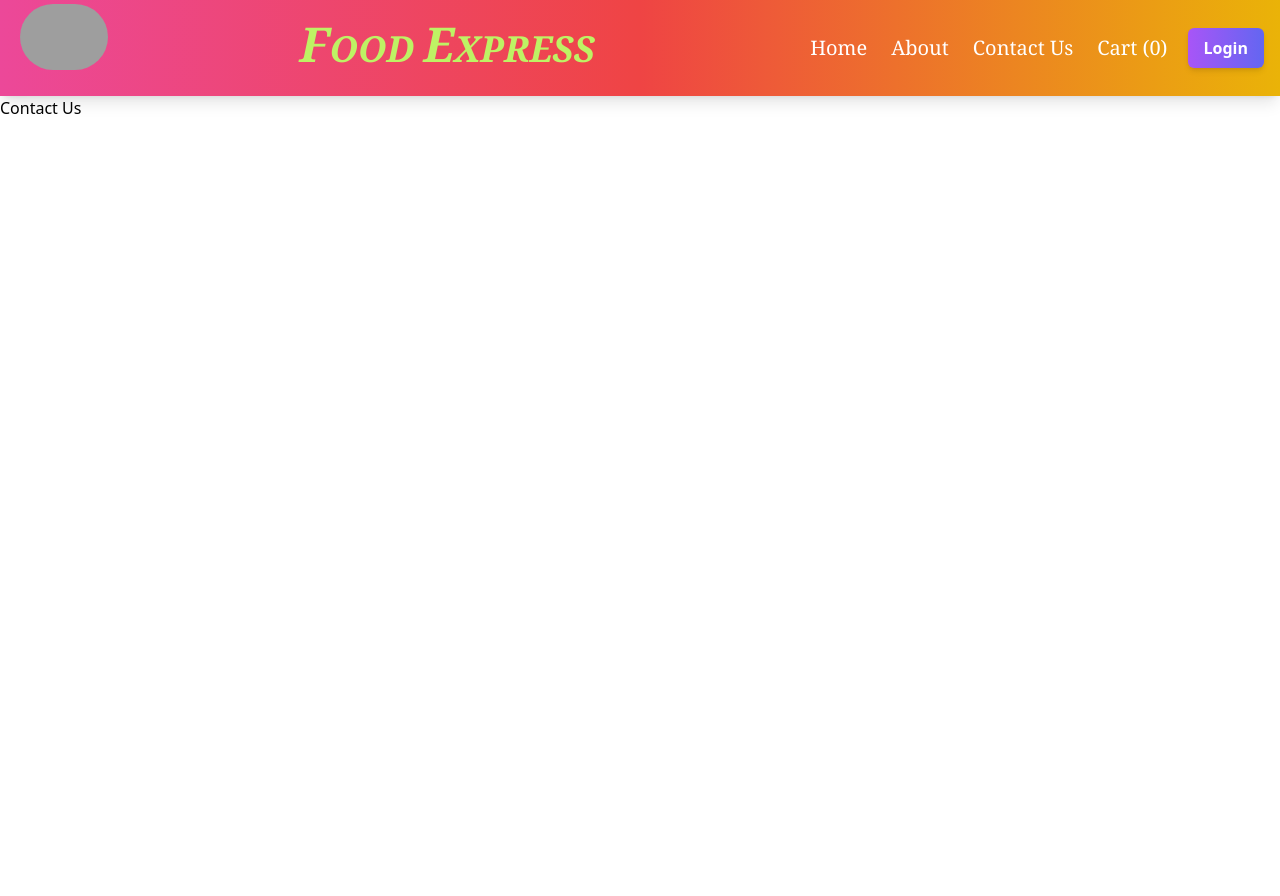
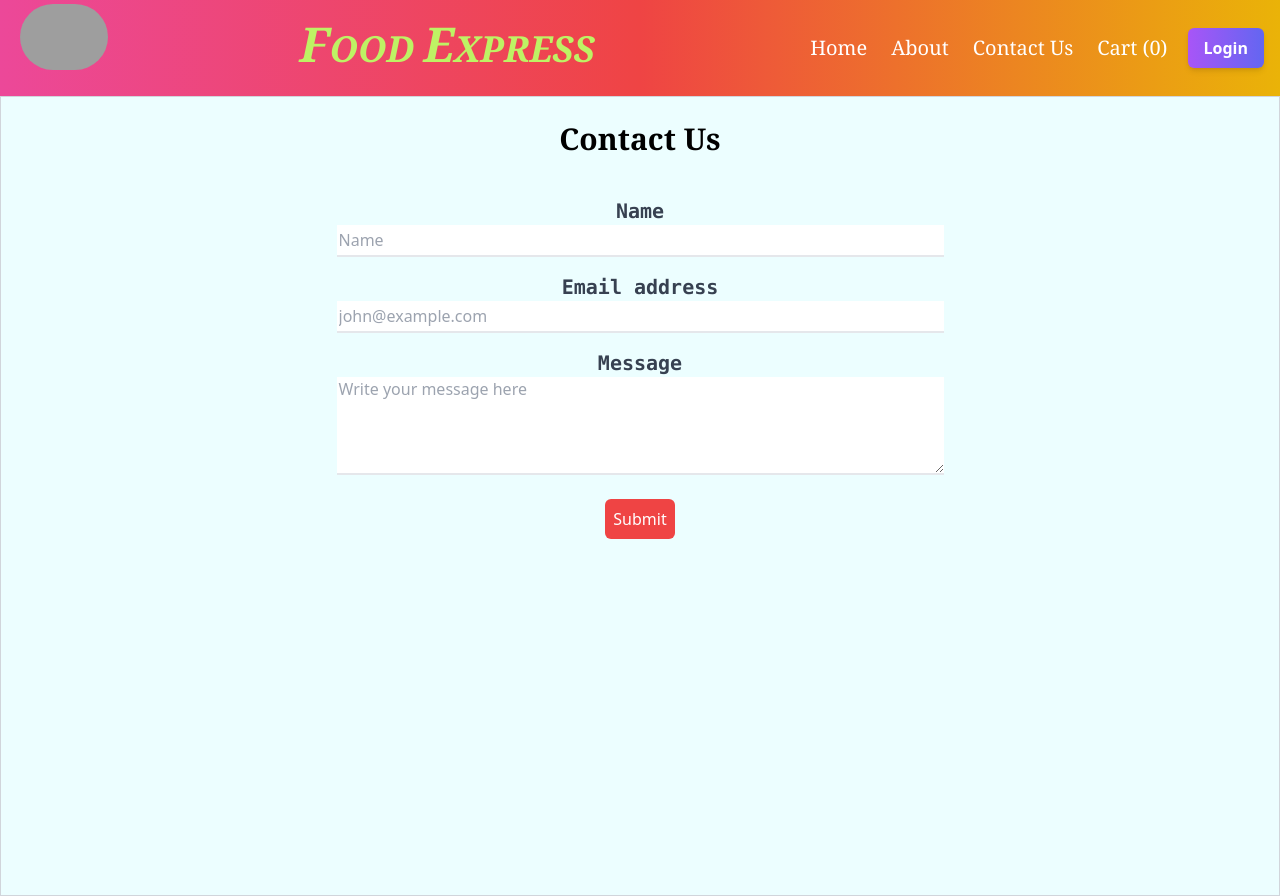
Before and after one commit to MasharibYazdani/Food-Express, a React (Vite) app: page /contact in a window 1280 px wide. Before the commit the page ends 800 px from the top, so only its background shows below. Built offline with nearby package versions, Linux system fonts and the light colour scheme; grey boxes are pictures that could not be loaded.

Commit message:
Completed About and Contact

```diff
--- a/index.html
+++ b/index.html
@@ -5,7 +5,7 @@
     <meta name="viewport" content="width=device-width, initial-scale=1.0" />
 
     <link rel="stylesheet" href="index.css" />
-    <title>First Code</title>
+    <title>Food Express</title>
   </head>
   <body>
     <div id="root">Not Rendered</div>
--- a/package.json
+++ b/package.json
@@ -20,6 +20,7 @@
   "devDependencies": {
     "@babel/core": "^7.23.7",
     "@babel/preset-env": "^7.23.8",
+    "@tailwindcss/forms": "^0.5.7",
     "@testing-library/react": "^14.1.2",
     "babel-jest": "^29.7.0",
     "jest": "^29.7.0",
--- a/src/components/About.js
+++ b/src/components/About.js
@@ -1,8 +1,67 @@
 const About = () => {
   return (
-    <div>
-      <h1>About Us</h1>
-      <h2>I am a good boy</h2>
+    <div className=" border border-gray-300 bg-cyan-50 min-h-screen">
+      <div className="w-8/12 mx-auto text-center m-6 ">
+        <h1 className="font-serif font-bold text-4xl">
+          Welcome to Food Express!
+        </h1>
+        <div className="flex justify-around mt-4">
+          <div>
+            <p className="text-justify">
+              Embark on a culinary voyage through the vibrant streets of India's
+              capital with Food Express, your gateway to the rich and diverse
+              flavors that define New Delhi's gastronomic landscape. At Food
+              Express, we celebrate the essence of Delhi's food culture – a
+              perfect blend of tradition, innovation, and a myriad of spices.
+              From the bustling markets of Old Delhi to the chic eateries in
+              South Delhi, we bring the city's iconic tastes and hidden gems
+              directly to your doorstep.
+            </p>
+          </div>
+          <div className="ml-4 border border-black rounded-md">
+            <img
+              className="w-[1600] rounded-sm h-full"
+              src="https://encrypted-tbn0.gstatic.com/images?q=tbn:ANd9GcR2b_SKqlokdovDafyiQBMQs6MhFIuLwTZg5w&usqp=CAU"
+            />
+          </div>
+        </div>
+
+        <h3 className="mt-4 font-mono font-bold text-start">
+          Discover the Heartbeat of Delhi's Cuisine:
+        </h3>
+        <p className="text-start">
+          Journey through the narrow alleys of Chandni Chowk with our curated
+          selection of street food, featuring the legendary chaats, kebabs, and
+          sweets that have become synonymous with the city's culinary identity.
+          Explore the menus of renowned eateries and hidden treasures, each dish
+          reflecting the unique heritage and tradition that makes Delhi's food
+          scene truly extraordinary.
+        </p>
+
+        <h3 className="mt-4 font-mono font-bold text-start">
+          Your Culinary Adventure Awaits:
+        </h3>
+        <p className="text-start">
+          No matter where you are in New Delhi – the bustling Connaught Place,
+          the historic lanes of Daryaganj, or the serene neighborhoods of Vasant
+          Kunj – we're here to make your dining experience seamless and
+          delightful. Enjoy exclusive deals and discounts tailored for
+          Delhiites, ensuring that you can savor the city's delicacies without
+          compromising on your budget.
+        </p>
+
+        <h3 className="mt-4 font-mono font-bold text-start">How to Indulge:</h3>
+        <p className="text-start">
+          Explore our platform to discover the diverse offerings from local
+          favorites to renowned establishments. Place orders effortlessly with
+          our user-friendly interface, allowing you to customize your meals and
+          choose your preferred delivery option. As your order arrives, let the
+          aromas and flavors transport you to the heart of Delhi. We're here to
+          ensure every bite is a celebration of the city's culinary spirit.
+          Thank you for choosing Food Express New Delhi! Join us as we explore
+          the soulful kitchens and streets of this incredible city together.
+        </p>
+      </div>
     </div>
   );
 };
--- a/src/components/Cart.js
+++ b/src/components/Cart.js
@@ -49,13 +49,14 @@ const Cart = () => {
 
   return (
     <>
+      <div className="border border-gray-300 bg-cyan-50 min-h-screen">
         <div className="text-center w-6/12 mx-auto mt-4">
           <h1 className="text-3xl font-bold font-serif">Cart</h1>
 
           <div className="">
             <div className="text-end mx-9">
               <button
-              className="m-1 p-2 rounded-md bg-black text-white "
+                className="m-1 p-2 rounded-md bg-red-500 text-white "
                 onClick={handleClearCart}
               >
                 {" "}
@@ -88,7 +89,8 @@ const Cart = () => {
                           <p className="text-sm mt-2">
                             ₹{" "}
                             {(item.quantity * item.card.info.price) / 100 ||
-                            (item.quantity * item.card.info.defaultPrice) / 100}
+                              (item.quantity * item.card.info.defaultPrice) /
+                                100}
                           </p>
                           <p className="text-xs mt-2">
                             {item.card.info.description}
@@ -140,12 +142,13 @@ const Cart = () => {
                   <div>₹ {calculateTotalPrice()}</div>
                 </div>
 
-              <button className="m-2 p-2 bg-red-500 text-white rounded-md ">
+                <button className="m-2 p-2 bg-green-500 text-white rounded-md ">
                   Place Order
                 </button>
               </div>
             </div>
           )}
+        </div>
       </div>
       <ToastContainer />
     </>
--- a/src/components/Contact.js
+++ b/src/components/Contact.js
@@ -1,7 +1,47 @@
 const Contact = () => {
   return (
-    <div>
-      <h1>Contact Us</h1>
+    <div className="border border-gray-300 bg-cyan-50 min-h-screen">
+      <div className="w-6/12 mx-auto text-center m-6 ">
+        <h1 className="font-serif font-bold text-3xl">Contact Us</h1>
+
+        <div className="py-6 text-center">
+          <label className="block m-4">
+            <span className="text-gray-700 font-mono font-bold text-xl">
+              Name
+            </span>
+            <input
+              type="text"
+              className="mt-0 block w-full h-8 px-0.5 border-0 border-b-2 border-gray-200 focus:ring-0 focus:border-black"
+              placeholder="Name"
+              required
+            />
+          </label>
+          <label className="block m-4">
+            <span className="text-gray-700 font-mono font-bold text-xl">
+              Email address
+            </span>
+            <input
+              type="email"
+              className="mt-0 block w-full h-8 px-0.5 border-0 border-b-2 border-gray-200 focus:ring-0 focus:border-black"
+              placeholder="john@example.com"
+            />
+          </label>
+
+          <label className="block mx-4 mt-4 ">
+            <span className="text-gray-700 font-mono font-bold text-xl">
+              Message
+            </span>
+            <textarea
+              className="mt-0 block w-full px-0.5 border-0 border-b-2 border-gray-200 focus:ring-0 focus:border-black"
+              rows="4"
+              placeholder="Write your message here"
+            ></textarea>
+          </label>
+        </div>
+        <button className=" p-2 bg-red-500 text-white rounded-md ">
+          Submit
+        </button>
+      </div>
     </div>
   );
 };
--- a/src/components/RestaurantCategories.js
+++ b/src/components/RestaurantCategories.js
@@ -7,7 +7,7 @@ const RestaurantCategories = ({ data, click, setClick }) => {
   };
 
   return (
-    <div className=" bg-gray-100 p-4 shadow-lg rounded-md">
+    <div className=" bg-gray-100 my-2 p-3 shadow-lg rounded-md ">
       <div
         className="flex justify-between cursor-pointer"
         onClick={handleClick}
--- a/src/components/RestrauntMenu.js
+++ b/src/components/RestrauntMenu.js
@@ -44,6 +44,7 @@ function RestrauntMenu() {
 
   return (
     <>
+      <div className="border border-gray-300 bg-cyan-50 min-h-screen">
         <div className="text-center w-6/12 mx-auto">
           <div className="text-start mt-4 flex justify-between">
             <div>
@@ -60,7 +61,7 @@ function RestrauntMenu() {
               </p>
             </div>
 
-          <div className="my-3">
+            <div className="my-3 text-center">
               <h4 className=" p-1 bg-green-600 rounded-md text-white">
                 {avgRating} ⭐
               </h4>
@@ -79,6 +80,7 @@ function RestrauntMenu() {
             />
           ))}
         </div>
+      </div>
     </>
   );
 }
--- a/tailwind.config.js
+++ b/tailwind.config.js
@@ -4,5 +4,10 @@ module.exports = {
   theme: {
     extend: {},
   },
-  plugins: [],
+  plugins: [
+    require("@tailwindcss/forms")({
+      strategy: "base", // only generate global styles
+      strategy: "class", // only generate classes
+    }),
+  ],
 };
```
Also changed, not shown: 1 other file (tests, documents, lock files or other folders). Lines whose indentation alone changed are shown as unchanged.
